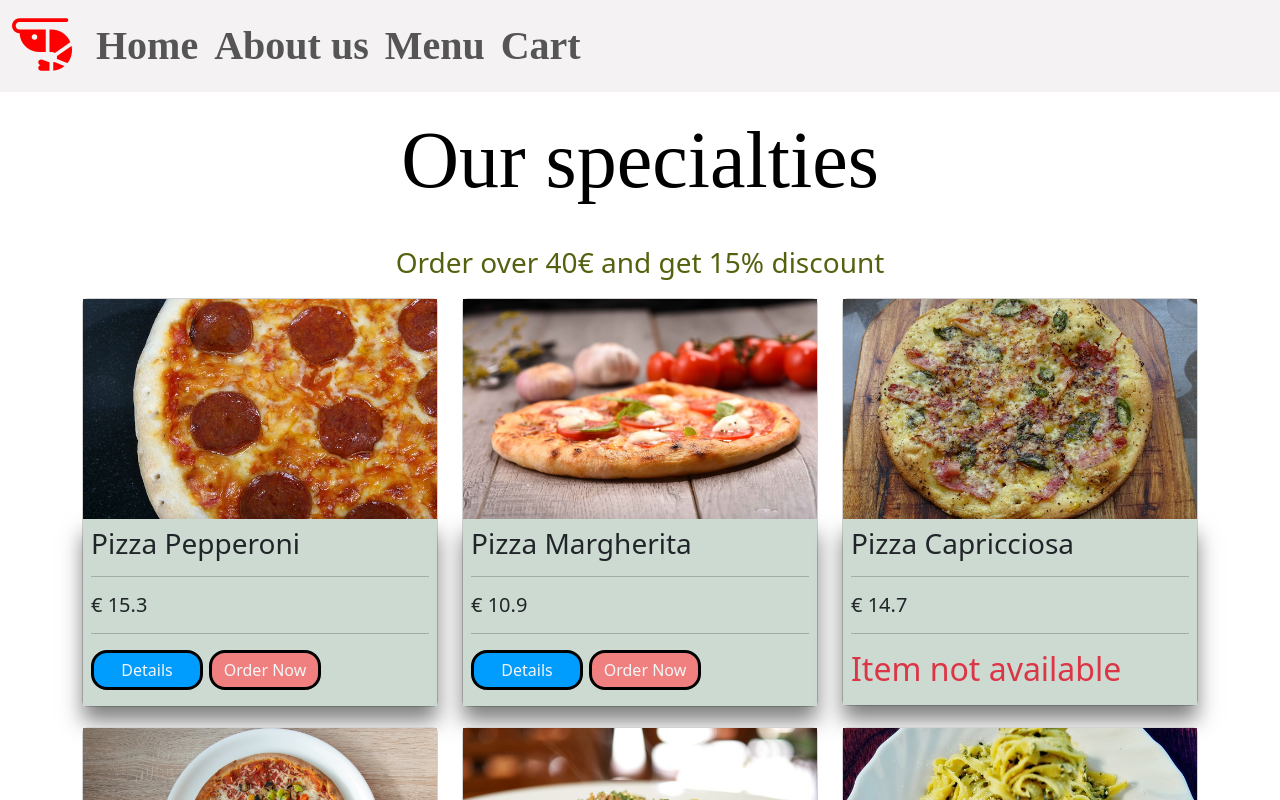
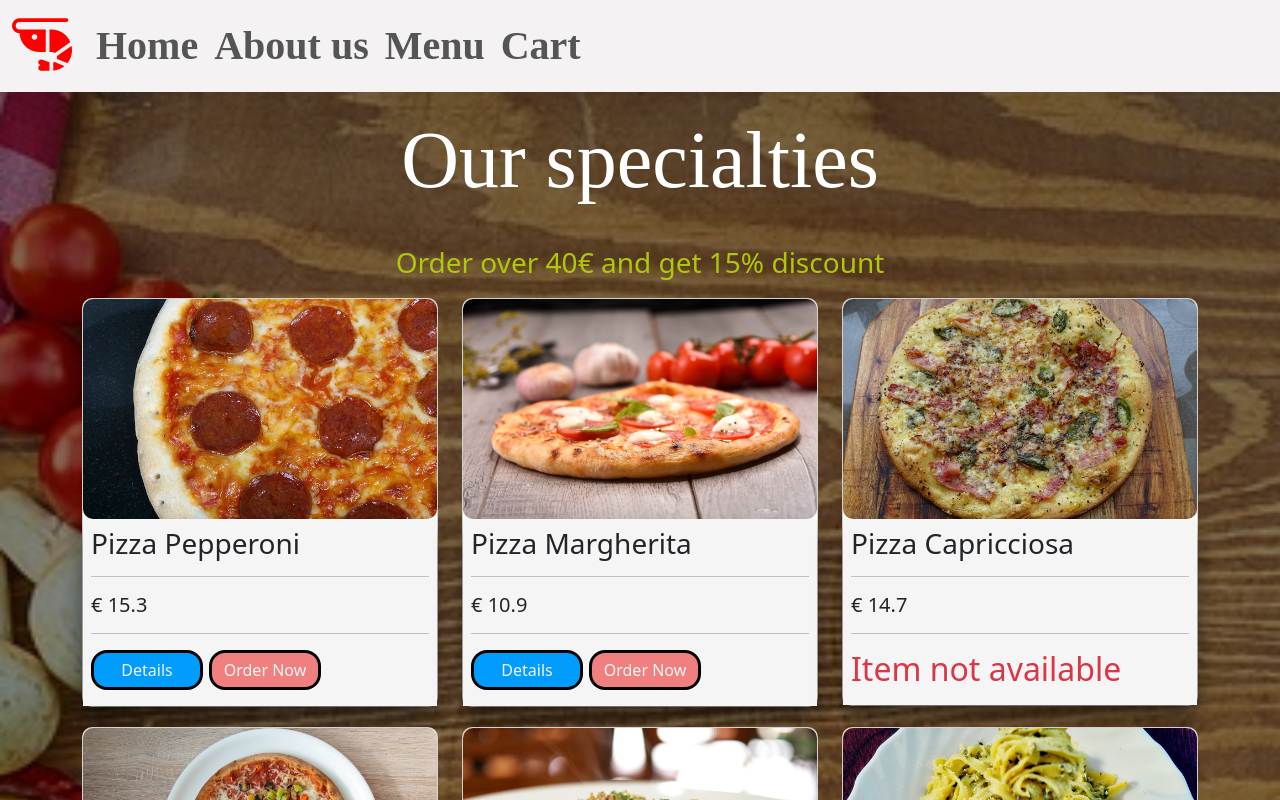
Before and after one commit to stavrosan/Online-order-shop, an Angular app: page / in a window 1280 px wide. Shown: the top 800 px of the page. Built offline with nearby package versions, Linux system fonts and the light colour scheme.

Commit message:
button updates

```diff
--- a/src/app/details/details.component.css
+++ b/src/app/details/details.component.css
@@ -177,7 +177,7 @@
 
    .back{
     font-size: .8rem;
-    right: 25%;
+    right: 30%;
     top: 97%;
    }
 
--- a/src/app/home/home.component.css
+++ b/src/app/home/home.component.css
@@ -174,14 +174,15 @@ margin: 5px 10px;
 @media screen and (max-width:480px){
 
     .hero{
-        height: 35vh;
+        height: 40vh;
         margin-bottom: 30px;
+        padding: 0px;
         }
 
     .imgBg{
         background-size: cover;
         background-repeat: no-repeat;
-        height: 30vh;
+        height: 35vh;
         width: 100%;
         background-position: center;
         position: relative;
--- a/src/app/menu/menu.component.css
+++ b/src/app/menu/menu.component.css
@@ -38,7 +38,7 @@
     width:400px;
     max-width: 100%;
     margin-bottom: 20px;
-
+    border-radius: 10px;
 }
 
 .card>div{
@@ -53,20 +53,14 @@
   max-height: 220px;
   object-fit: cover;
   background-position: center;
+  border-radius: 10px;
 }
 
-/*.card-img>img{
-    width:100%;
-    max-height: auto;
-    max-width: auto;
-    object-fit:cover;
-}
-*/
 
 
 .card-body{
     padding:10px;
-    background-color:rgb(204, 218, 209);
+    background-color:whitesmoke;
 
 }
 
--- a/src/app/menu/menu.component.html
+++ b/src/app/menu/menu.component.html
@@ -1,11 +1,11 @@
 
-<body>
+<body style="background-image: linear-gradient(rgba(0, 0, 0, 0.5), rgba(0, 0, 0, 0.4)),url('./assets/images/bgimage.jpg'); background-repeat: no-repeat; background-position:center; background-size: cover;">
 
 <!--Printing the menu-list with a loop using bootstrap cards-->
 
 <div class="container" >
-<h1 class="display-1">Our specialties</h1>
-<h3 class="text-center" style="color: rgb(86, 97, 15); padding: 10px;">Order over 40€ and get 15% discount</h3>
+<h1 class="display-1 text-white">Our specialties</h1>
+<h3 class="text-center" style="color: rgb(175, 200, 10); padding: 10px;">Order over 40€ and get 15% discount</h3>
 <div class="row row-cols-lg-3 row-cols-md-2 row-cols-sm-1">
 <div *ngFor="let value of menuArr; index as i">
 <div class="card text-left" style="max-width:100%;">
--- a/src/app/order/order.component.css
+++ b/src/app/order/order.component.css
@@ -11,10 +11,10 @@ min-height: 100vh; /* We choose min-height and max-content, so when the items ar
 }
 
 .empty{
-  background-color: rgba(244, 242, 242, 0.984);
   width: 90vw;
   height: 7vh;
   margin-left: 50px;
+  color: brown;
 }
 
 
@@ -96,7 +96,7 @@ padding: 10px;
 
   .right {
     position: fixed;
-    top: 200px;
+    top: 250px;
     right: 50px;
     width: 350px;
     border: 3px solid black;
@@ -146,7 +146,7 @@ padding: 10px;
     width: 65vw;
     height: 7vh;
     margin-left: 60px;
-    margin-bottom: 10px;
+    margin-bottom: 20px;
   }
 
   .card{
```
Also changed, not shown: src/assets/images/bgimage.jpg (added).
